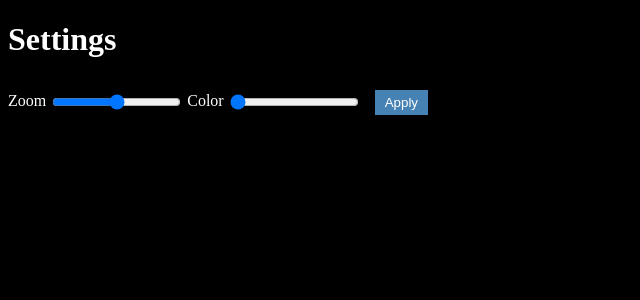
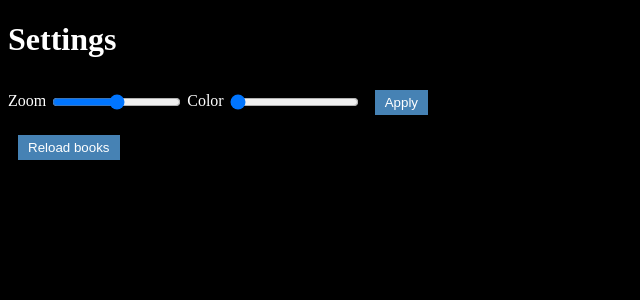
Before and after one commit to dvolk/dreads, a Flask app: page / in a window 1280 px wide. Shown: the top 300 px of the page, without its empty margins (0-640 px from the left). Run offline with Flask 3, Linux system fonts and the light colour scheme; data that the repository does not hold is empty; parts of the project's set-up code (start-up, migrations or seed data) failed here and were passed over.

Commit message:
feat: Allow user to reload books

```diff
--- a/app.py
+++ b/app.py
@@ -1,17 +1,19 @@
 import datetime
+import json
 import os
 import secrets
-import json
+import threading
+import time
 
-from flask import Flask, render_template, redirect, url_for, session, request
+import ebooklib
+import humanize
+from bleach import clean, sanitizer
+from bs4 import BeautifulSoup
+from ebooklib import epub
+from flask import Flask, redirect, render_template, request, session, url_for
+from flask_migrate import Migrate
 from flask_sqlalchemy import SQLAlchemy
-from flask_migrate import Migrate
-from ebooklib import epub
-import ebooklib
-from bleach import clean, sanitizer
 from tqdm import tqdm
-import humanize
-from bs4 import BeautifulSoup
 
 app = Flask(__name__)
 app.config["SQLALCHEMY_DATABASE_URI"] = "sqlite:///reader.db"
@@ -19,6 +21,7 @@ app.config["SQLALCHEMY_TRACK_MODIFICATIONS"] = False
 app.config["SECRET_KEY"] = secrets.token_urlsafe(64)
 db = SQLAlchemy(app)
 migrate = Migrate(app, db)
+load_books_event = threading.Event()
 
 # Database Models
 class Book(db.Model):
@@ -245,7 +248,20 @@ def continue_reading(book_id):
     )
 
 
+@app.route("/trigger_load_books")
+def trigger_load_books():
+    load_books_event.set()
+    return redirect(url_for("index"))
+
+
 if __name__ == "__main__":
-    with app.app_context():
-        load_books()
-    app.run(port=5438, debug=True)
+
+    def load_books_thread():
+        while True:
+            with app.app_context():
+                load_books()
+            load_books_event.wait(timeout=60 * 60)
+            load_books_event.clear()
+
+    threading.Thread(target=load_books_thread, daemon=True).start()
+    app.run(port=5438)
--- a/templates/index.jinja2
+++ b/templates/index.jinja2
@@ -8,6 +8,9 @@
       Color
       <input style="vertical-align: middle" name="color" type="range" min="0" max="1" step="0.01" value="{{ session.get('color', 0) }}"/>
       <button style="vertical-align: middle; padding: 5px 10px; margin: 10px; background-color: steelblue; color: white; border: 0px;" name="submit" type="Submit">Apply</button>
+    </form>
+    <form action="/trigger_load_books">
+      <button style="vertical-align: middle; padding: 5px 10px; margin: 10px; background-color: steelblue; color: white; border: 0px;" name="submit" type="Submit">Reload books</button>
     </form>
 
     {% if in_progress_books %}
```
